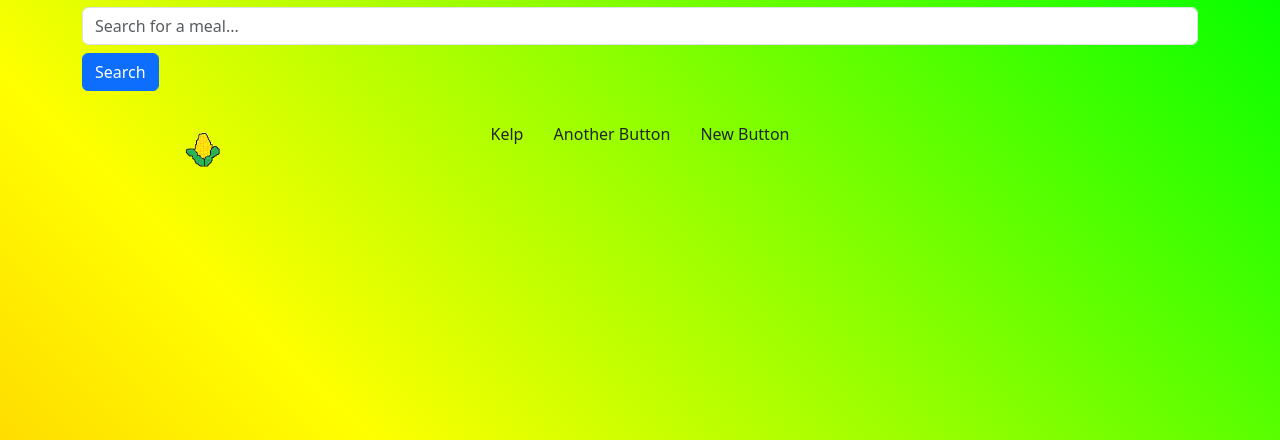
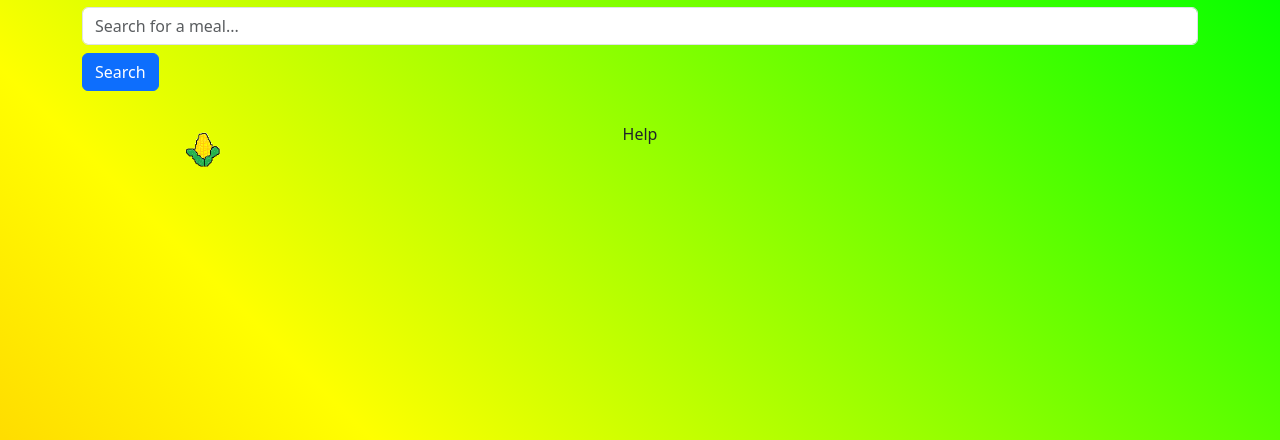
Before and after one commit to kccup/TigerHacks, a plain HTML site: page index.html in a window 1280 px wide. Shown: the part 360-800 px from the top of the page. Drawn offline with nearby package versions, Linux system fonts and the light colour scheme.

Commit message:
Update index.html

```diff
--- a/index.html
+++ b/index.html
@@ -23,9 +23,7 @@
     <div id="mealResults" class="mt-4"></div>
 
     <div class="button-container">
-        <button class="btn rainbow-btn">Kelp</button>
-        <button class="btn rainbow-btn">Another Button</button>
-        <button class="btn rainbow-btn">New Button</button>
+        <button class="btn rainbow-btn">Help</button>
     </div>
     <div id="falling-vegetables"></div>
 
```
